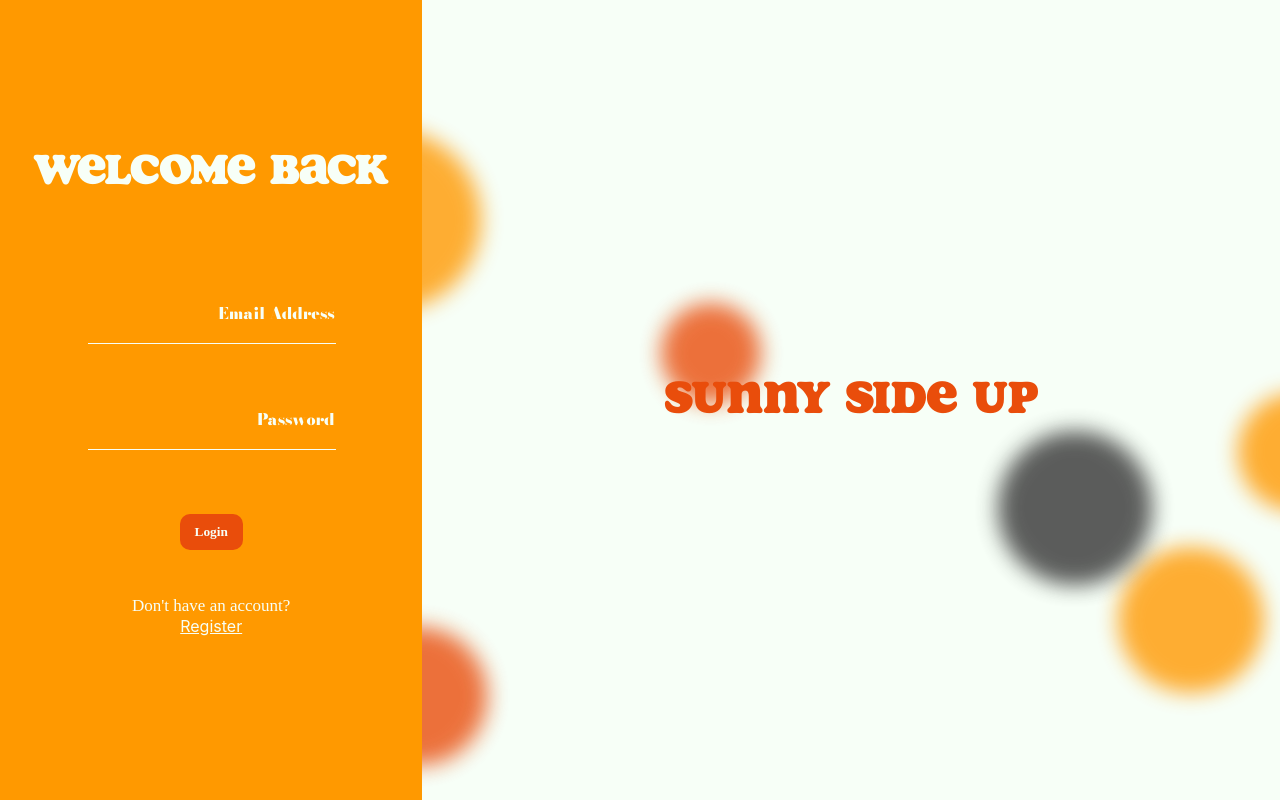
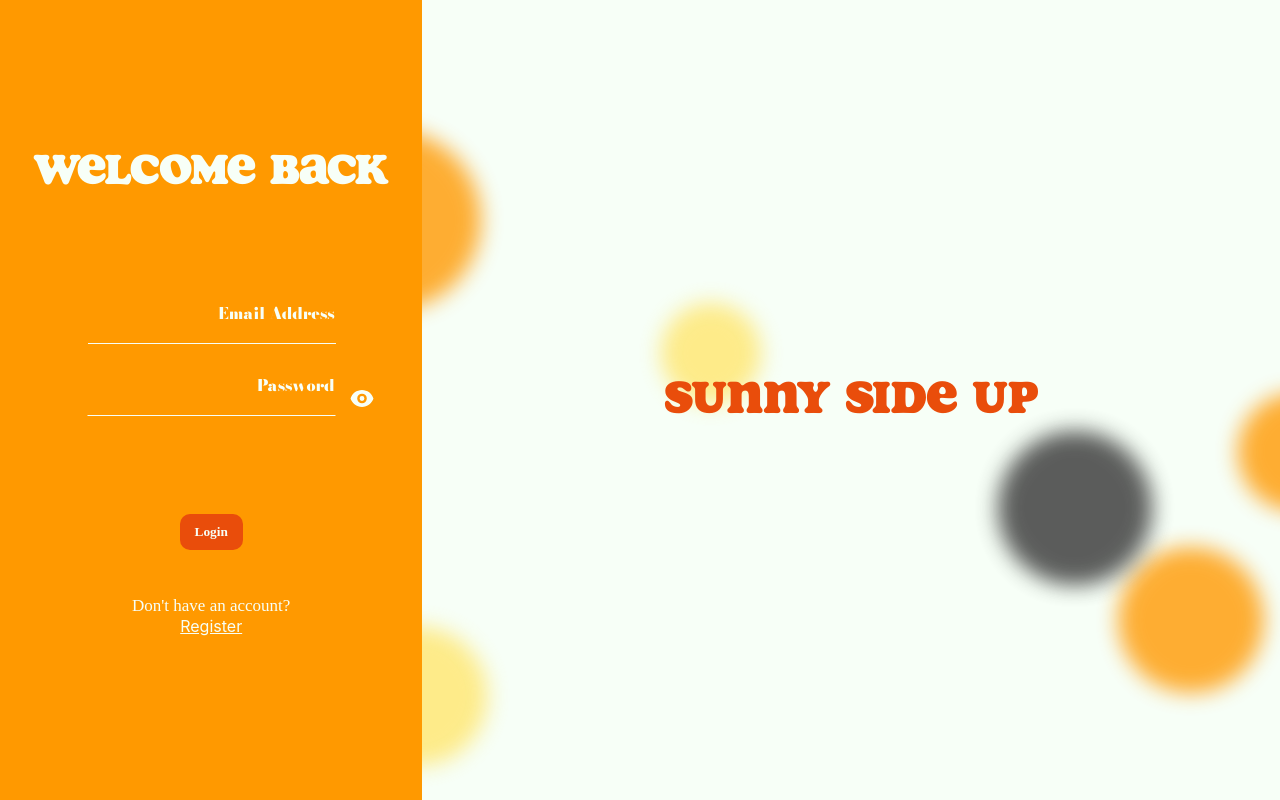
Before and after one commit to Nicorb02/Sunny-Side-Up, a React (Create React App) app in the folder frontend/: page / in a window 1280 px wide. Built offline with nearby package versions, Linux system fonts and the light colour scheme.

Commit message:
added password eye, added passwords eye svgs, created assests directory

```diff
--- a/frontend/src/App.js
+++ b/frontend/src/App.js
@@ -10,6 +10,6 @@ function App() {
       </Routes>
     </BrowserRouter>
   );
-} // testing again
+}
 
 export default App;
--- a/frontend/src/components/Blobs.js
+++ b/frontend/src/components/Blobs.js
@@ -6,7 +6,7 @@ const Blobs = () => {
 
   // function to generate a random blob with a random color
   const generateBlob = () => {
-    const colors = ['#e94d0b', '#ff9900', '#343434'];
+    const colors = ['#ffe66d', '#ff9900', '#343434'];
     const color = colors[Math.floor(Math.random() * colors.length)];
 
     return {
--- a/frontend/src/components/Login.js
+++ b/frontend/src/components/Login.js
@@ -2,12 +2,27 @@ import React, { useState } from 'react';
 import Blobs from './Blobs';
 import '../styles/Login.css';
 
+// imports svgs for password visibility
+import EyeOpen from '../styles/assets/EyeOpen';
+import EyeClosed from '../styles/assets/EyeClosed';
+
 function Login() {
   const [email, setEmail] = useState('');
   const [password, setPassword] = useState('');
+  const [firstName, setFirstName] = useState('');
+  const [lastName, setLastName] = useState('');
+  // useStates to check if login or register is open
   const [isLoginFormSlid, setIsLoginFormSlid] = useState(false);
   const [isRegisterFormSlid, setIsRegisterFormSlid] = useState(false);
+  // useState to password visibility
+  const [showPassword, setShowPassword] = useState(false);
 
+  // toggle password visibility
+  function toggleShowPassword() {
+    setShowPassword(!showPassword);
+  }
+
+  // for local and prod testing build paths (connects us to the backend)
   const app_name = 'ssu-testing'
   function buildPath(route)
   {
@@ -21,6 +36,7 @@ function Login() {
     }
   }
 
+  // connects to login api
   async function handleLogin() {
     const response = await fetch(buildPath('/api/login'), {
         method: 'POST',
@@ -38,6 +54,22 @@ function Login() {
       }
   }
 
+  // connects to register api
+  async function handleRegister() {
+    const response = await fetch(buildPath('/api/register'), {
+        method: 'POST',
+        headers: { 'Content-Type': 'application/json' },
+        body: JSON.stringify({ firstName, lastName, email, password })
+      });
+      const data = await response.json();
+      if (data.error === '') {
+        console.log('good register');
+      } else {
+        console.error(data.error);
+      }
+  }
+
+  // jsx ("html") of the login and register forms
   return (
     <body className="login-body">
         <div>
@@ -54,8 +86,11 @@ function Login() {
             <section className="password-section">
                 <div className="password-div">
                     <span className="form-name">Password</span>
-                    <input type="password" className="field-input" value={password} onChange={e => setPassword(e.target.value)}></input>
+                    <input type={showPassword ? "text" : "password"} className="field-input" value={password} onChange={e => setPassword(e.target.value)}></input>
                 </div>
+                <button type="button" className="password-toggle" onClick={toggleShowPassword}>
+                    {showPassword ? <div> <EyeClosed /></div> : <div><EyeOpen /></div>}
+                </button>
             </section>
             <section className="login-form-bottom">
                 <button className="login-button" onClick={handleLogin}>Login</button>
@@ -68,29 +103,32 @@ function Login() {
             <section className="register-email-section">
                 <div className="field-form-div">
                     <span className="form-name">Email Address</span>
-                    <input type="text" className="field-input"></input>
+                    <input type="text" className="field-input" value={email} onChange={e => setEmail(e.target.value)}></input>
                 </div>
             </section>
             <section className="register-name-section">
                 <div className="field-form-div">
                     <span className="form-name">First Name</span>
-                    <input type="text" className="field-input"></input>
+                    <input type="text" className="field-input" value={firstName} onChange={e => setFirstName(e.target.value)}></input>
                 </div>
             </section>
             <section className="register-name-section">
                 <div className="field-form-div">
                     <span className="form-name">Last Name</span>
-                    <input type="text" className="field-input"></input>
+                    <input type="text" className="field-input" value={lastName} onChange={e => setLastName(e.target.value)}></input>
                 </div>
             </section>
             <section className="register-name-section">
                 <div className="field-form-div">
                     <span className="form-name">Password</span>
-                    <input type="text" className="field-input" id="password"></input>
+                    <input type={showPassword ? "text" : "password"} className="field-input" value={password} onChange={e => setPassword(e.target.value)}></input>
                 </div>
+                <button type="button" className="register-password-toggle" onClick={toggleShowPassword}>
+                    {showPassword ? <div> <EyeClosed /></div> : <div><EyeOpen /></div>}
+                </button>
             </section>
             <section className="register-form-button">
-                <button className="register-button">Register</button>
+                <button className="register-button" onClick={handleRegister}>Register</button>
                 <p className="register-prompt">Have an account?</p>
                 <a href="#" className="go-login-button" onClick={() => { setIsLoginFormSlid(false); setIsRegisterFormSlid(false);}}>Login</a>
             </section>
--- a/frontend/src/styles/Login.css
+++ b/frontend/src/styles/Login.css
@@ -173,6 +173,10 @@
 }
 
 .password-div{
+    position: absolute;
+    top: 50%;
+    left: 50%;
+    transform: translate(-50%, -50%);
     width: 247px;
     height: 52px;
     background: rgba(102,16,242,0);
@@ -260,3 +264,22 @@
 .title-text-href{
     text-decoration: none;
 }
+
+.password-toggle {
+    position: absolute;
+    top: 50%;
+    right: 10%;
+    transform: translateY(-50%);
+    border: none;
+    background-color: transparent;
+    cursor: pointer;
+}
+
+.register-password-toggle {
+    position: absolute;
+    right: 10%;
+    transform: translateY(-50%);
+    border: none;
+    background-color: transparent;
+    cursor: pointer;
+}
--- /dev/null
+++ b/frontend/src/styles/assets/EyeClosed.js
@@ -0,0 +1,12 @@
+import React from "react";
+
+const EyeClosed = () => {
+    return (
+        <svg width={24} height={24} fill="#f7fff7" viewBox="0 0 24 24">
+            <path fillRule="evenodd" d="M4.448 2.752a1.2 1.2 0 0 0-1.696 1.696l16.8 16.8a1.2 1.2 0 0 0 1.696-1.696l-1.767-1.768A12.018 12.018 0 0 0 23.45 12C21.92 7.132 17.373 3.6 12 3.6a11.95 11.95 0 0 0-5.414 1.289L4.45 2.752h-.002Zm5.114 5.112 1.816 1.818a2.404 2.404 0 0 1 2.94 2.94l1.817 1.816a4.8 4.8 0 0 0-6.573-6.573v-.001Z" clipRule="evenodd" />
+            <path d="M14.945 20.036 11.7 16.79a4.8 4.8 0 0 1-4.49-4.489L2.802 7.894A11.976 11.976 0 0 0 .55 12c1.528 4.868 6.078 8.4 11.45 8.4 1.016 0 2.003-.126 2.945-.364Z" />
+        </svg>
+    )
+}
+
+export default EyeClosed;
--- /dev/null
+++ b/frontend/src/styles/assets/EyeOpen.js
@@ -0,0 +1,12 @@
+import React from "react";
+
+const EyeOpen = () => {
+    return (
+        <svg className="svg-container" width={24} height={24} fill="#f7fff7" viewBox="0 0 24 24">
+            <path d="M12 14.4a2.4 2.4 0 1 0 0-4.8 2.4 2.4 0 0 0 0 4.8Z" />
+            <path fillRule="evenodd" d="M.55 12C2.078 7.132 6.626 3.6 12 3.6s9.922 3.532 11.45 8.4c-1.528 4.868-6.076 8.4-11.45 8.4S2.078 16.868.55 12Zm16.25 0a4.8 4.8 0 1 1-9.6 0 4.8 4.8 0 0 1 9.6 0Z" clipRule="evenodd" />
+        </svg>
+    )
+}
+
+export default EyeOpen;
```
Also changed, not shown: frontend/src/styles/Blobs.css (line endings or trailing spaces).
